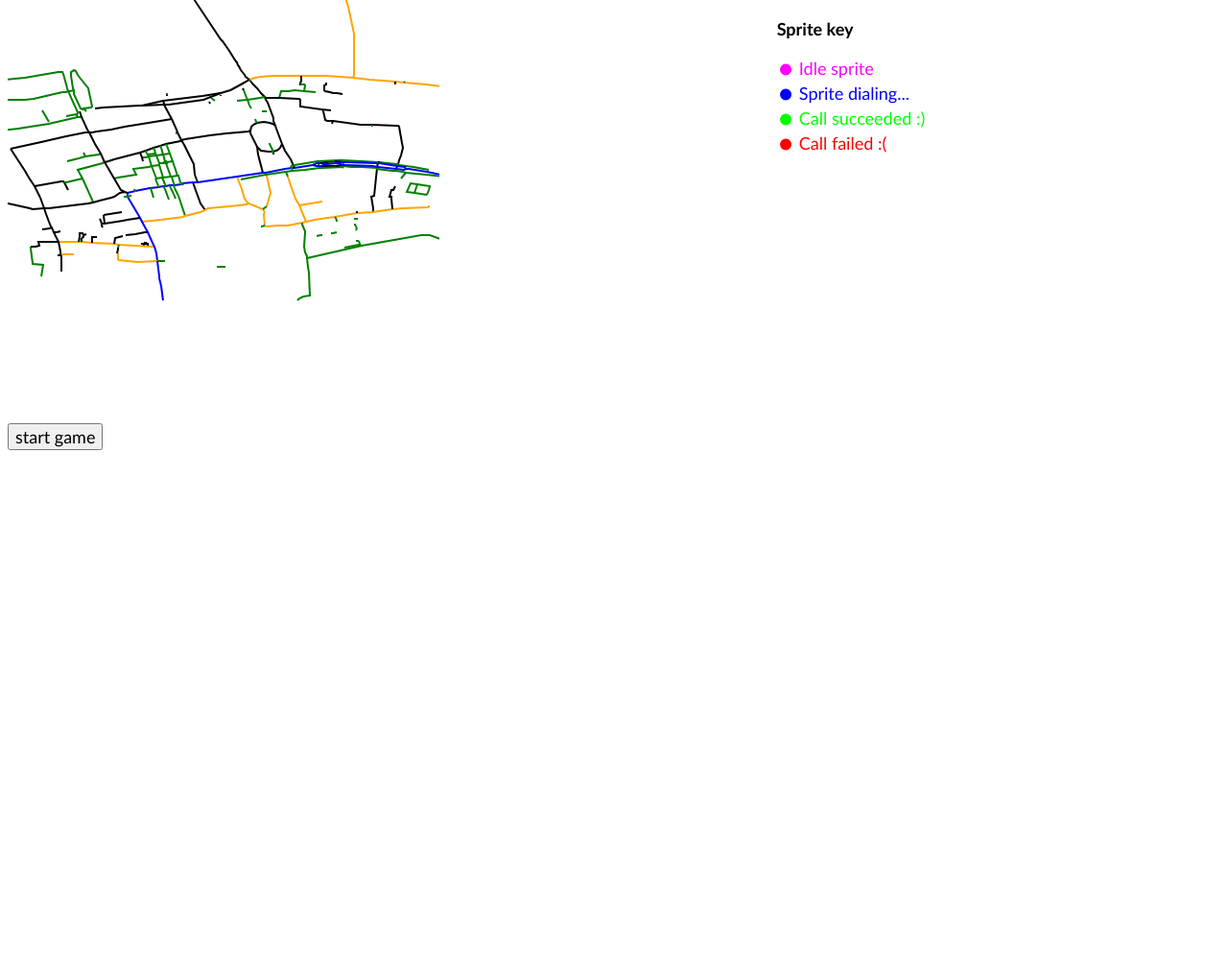
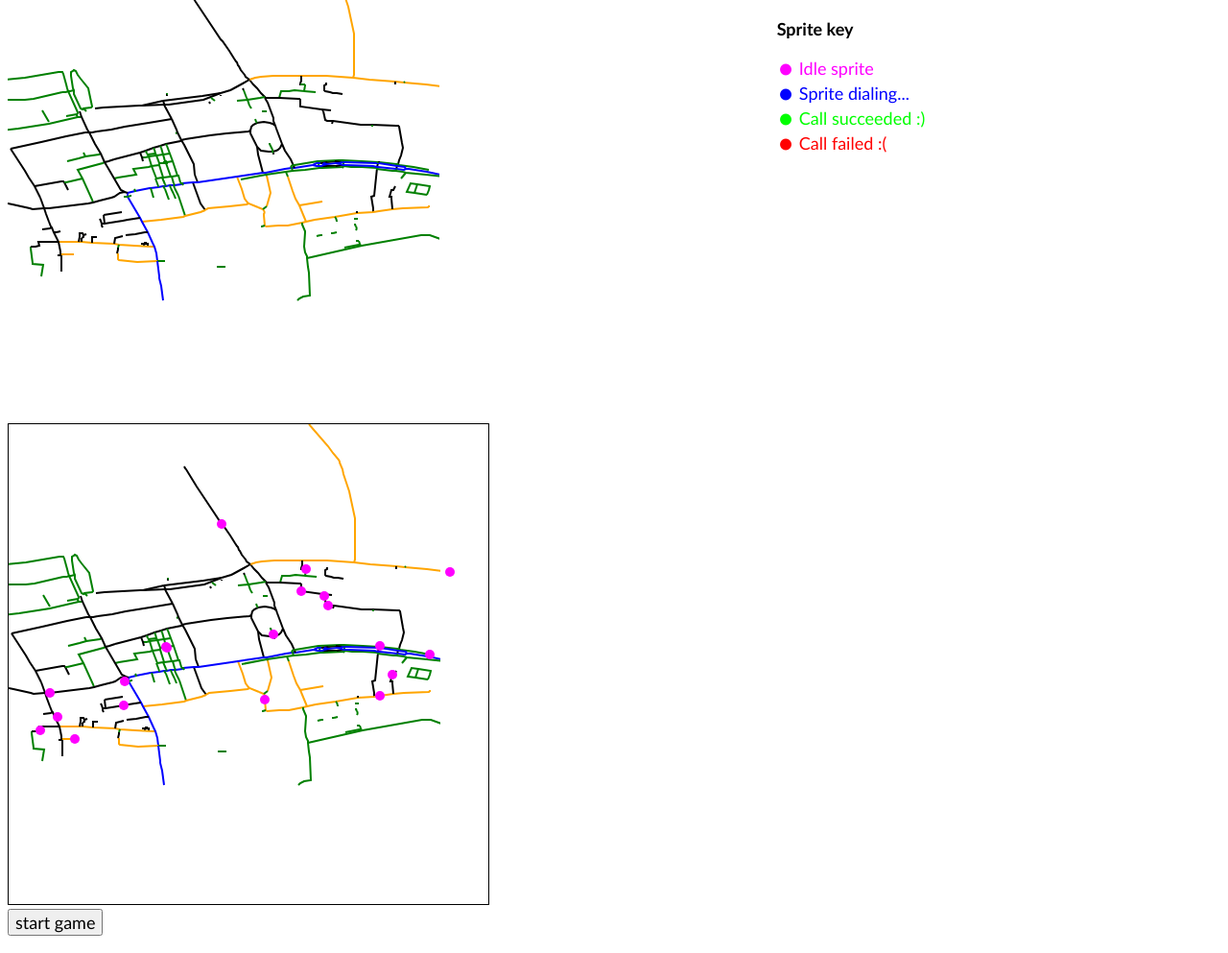
Before and after one commit to AdamHillier/mobile-network-game, a website: page game.html in a window 1280 px wide. Shown: the part 71-1064 px from the top of the page at 96% size. Before the commit the page ends 800 px from the top, so only its background shows below. Drawn offline with nearby package versions, Linux system fonts and the light colour scheme.

Commit message:
Equivalent SVG game playing at the same time--towers yet to be implemented for this

```diff
--- a/game.html
+++ b/game.html
@@ -42,6 +42,18 @@
 				color: grey;
 				margin-right: 1em;
 			}
+
+			svg {
+				width:500px;
+				height:500px;
+				background-image:url('static_map.svg');
+				background-repeat:no-repeat;
+				border:1px solid #000000;
+			}
+
+			.person {
+				//fill: #f0f;
+			}
 		</style>
   </head>
   <body>
@@ -60,7 +72,8 @@
 		</div>
 
     <canvas id="myCanvas" width="500" height="500"></canvas>
-    <!-- <script src="https://ajax.googleapis.com/ajax/libs/jquery/3.1.1/jquery.min.js"></script> -->
+    <svg xmlns="http://www.w3.org/2000/svg" version="1.1"></svg>
+    <script src="https://ajax.googleapis.com/ajax/libs/jquery/3.1.1/jquery.min.js"></script>
     <script type="text/javascript" src="game.js"></script> <!-- prefix public/ to view locally -->
 		<script type="text/javascript" src="adj_graph.js"></script>
 
--- a/public/game.js
+++ b/public/game.js
@@ -10,6 +10,7 @@
 
     // 'Global' variables
     var canvas;
+    var svg;
     var context;
     var roadMap;
     var adjMap;
@@ -34,6 +35,7 @@
 
     function initialise() {
         canvas = document.getElementById('myCanvas');
+        svg = document.getElementsByTagName('svg')[0];
         context = canvas.getContext('2d');
         roadMap = new Image();
         sprites = new Array();
@@ -55,7 +57,16 @@
                 var startNode = randomIntBound(numberOfNodes);
                 var neighbours = adjMap["osm_adjacency"][startNode];
                 var randIndx = randomIntBound(neighbours.length);
-                sprites.push(new Sprite(startNode, neighbours[randIndx], getNodePosition(startNode)));
+                sprites.push(new Sprite(i, startNode, neighbours[randIndx], getNodePosition(startNode)));
+
+                var sprite = document.createElementNS("http://www.w3.org/2000/svg", "circle");
+                sprite.setAttribute("r", "5");
+                sprite.setAttribute("cx", getNodePosition(startNode).x + "");
+                sprite.setAttribute("cy", getNodePosition(startNode).y + "");
+                sprite.setAttribute("class", "person");
+                sprite.setAttribute("fill", "#f0f");
+                sprite.setAttribute("data-sprite-id", i + "");
+                svg.appendChild(sprite);
             }
         }
 
@@ -97,7 +108,8 @@
 
     //Sprites
 
-    function Sprite(prevNode, targetNode, pos) {
+    function Sprite(id, prevNode, targetNode, pos) {
+    		this.id = id;
         this.previousNode = prevNode;
         this.targetNode = targetNode;
         this.pos = pos;
@@ -171,6 +183,11 @@
             context.arc(sprite.pos.x, sprite.pos.y, radius, 0, Math.PI * 2, false);
 						context.fillStyle = sprite.callStatus;
             context.fill();
+
+            var person = $(".person[data-sprite-id='" + sprite.id + "']")[0];
+            person.setAttribute("cx", sprite.pos.x);
+            person.setAttribute("cy", sprite.pos.y);
+            person.setAttribute("fill", sprite.callStatus);
         });
     }
 
```
